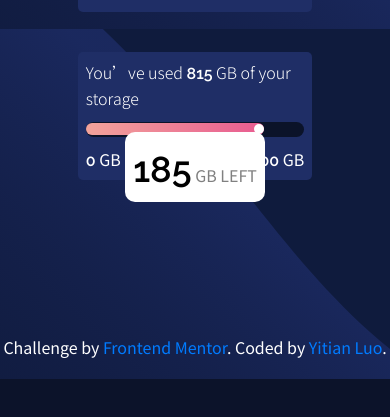
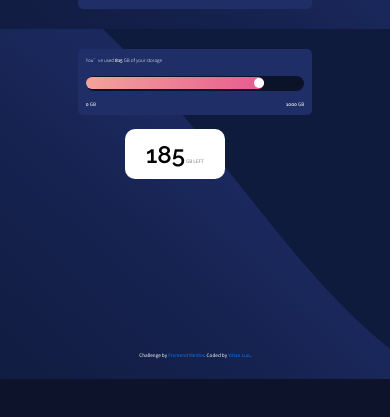
Before and after one commit to yitianluo/fylo-challenge, a website: page index.html in a window 390 px wide. Shown: the part 321-738 px from the top of the page. Drawn offline with nearby package versions, Linux system fonts and the light colour scheme.

Commit message:
change css mobile look

```diff
--- a/css/styles.css
+++ b/css/styles.css
@@ -3,6 +3,7 @@ body {
   color: white;
   background-color: rgb(12, 19, 42);
   font-family: 'Noto Sans SC', sans-serif;
+  font-size: 1.2vw;
 }
 
 .number{
@@ -110,7 +111,7 @@ body {
   color: grey;
   border-radius: 10px 10px 0 10px;
   text-align: center;
-  padding-top: 10px;
+  padding-top: 8px;
 }
 
 .bubble-bottom {
@@ -171,15 +172,19 @@ body {
     top : 120px;
   }
 
-
-
   .bubble-top {
     border-radius: 10px 10px 10px 10px;
+    width:100px;
+    height: 50px;
   }
 
   .bubble-bottom {
     border-color: transparent transparent transparent transparent;
   }
 
+  .big-number{
+    font-size: 24px;
+    color: black;
+  }
 
 }
```
